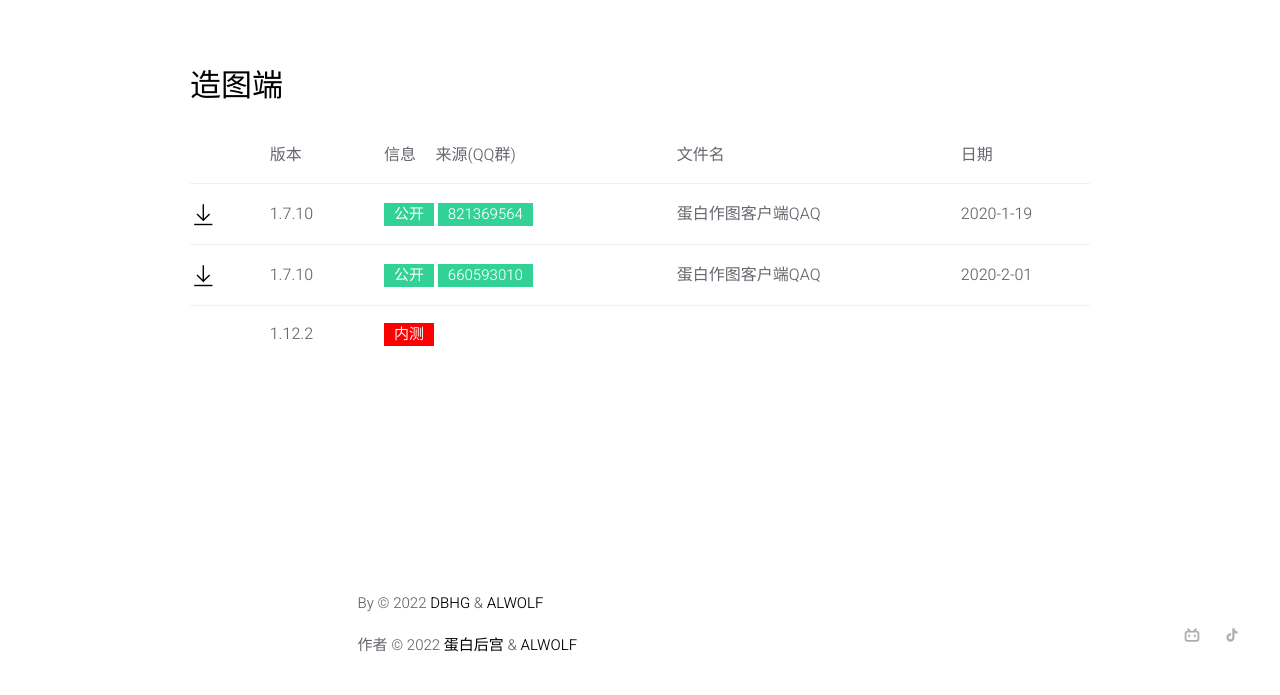
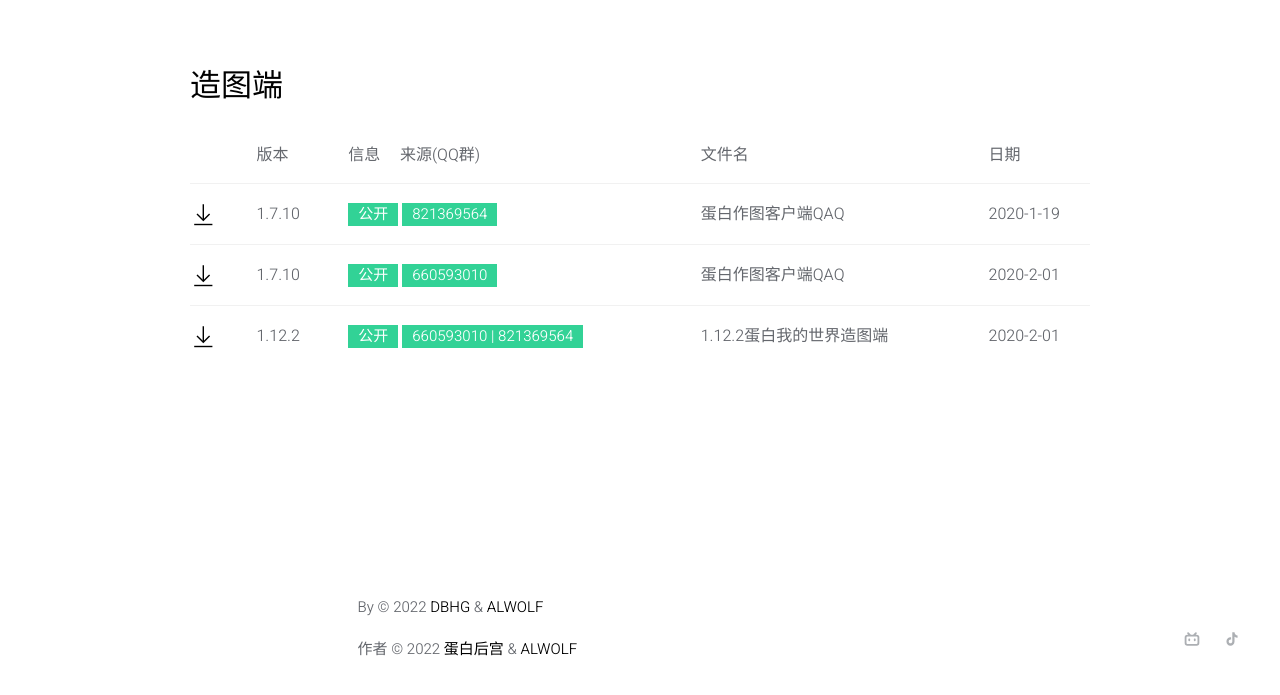
Before and after one commit to yalwolf/docs_dbhg, a plain HTML site: page download.html in a window 1280 px wide. Shown: the part 1854-2549 px from the top of the page. Drawn offline with Linux system fonts and the light colour scheme.

Commit message:
Update download.html

```diff
--- a/download.html
+++ b/download.html
@@ -215,11 +215,12 @@
                             <td>2020-2-01</td>
                         </tr>
                         <tr>
-                            <td></td>
+                            <td><a href="https://gzc-download.ftn.qq.com/ftn_handler/6776153de558748c5a2e8db3efee410100918ccfd75b70f81ceea5e6a4f6ce1946083a4dade25b975782dc6ae6a556b61fe8a232e016bb3a0a3c98d975b351a3/%E8%9B%8B%E7%99%BD%E4%BD%9C%E5%9B%BE%E5%AE%A2%E6%88%B7%E7%AB%AFQAQ.rar"><span data-uk-icon="icon: download; ratio: 1.4"></span></a></td>
                             <td>1.12.2</td>
-                            <td><span class="uk-label" style="background: red;">内测</span></td>
-                            <td></td>
-                            <td></td>
+                            <td><span class="uk-label">公开</span>
+                            <span class="uk-label">660593010 | 821369564</span></td>
+                            <td>1.12.2蛋白我的世界造图端</td>
+                            <td>2020-2-01</td>
                         </tr>
                     </tbody>
                 </table>
```
